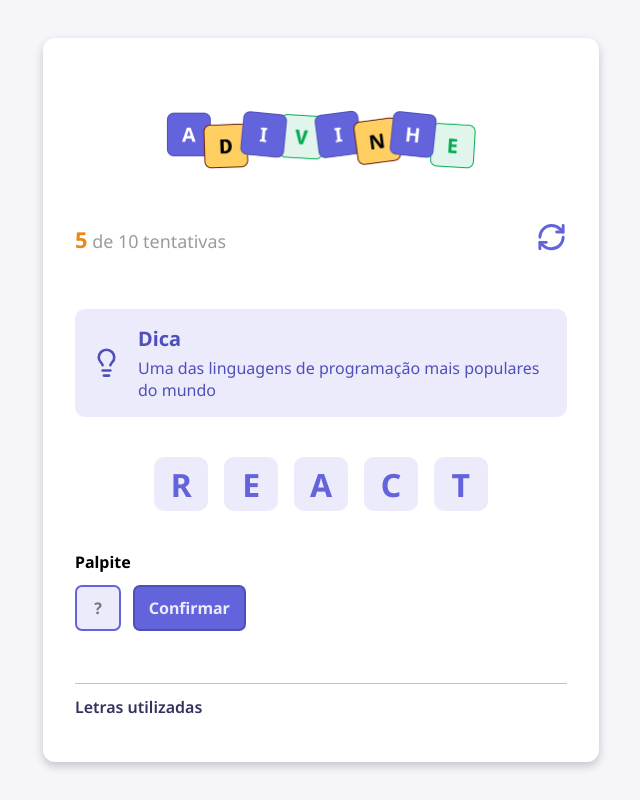
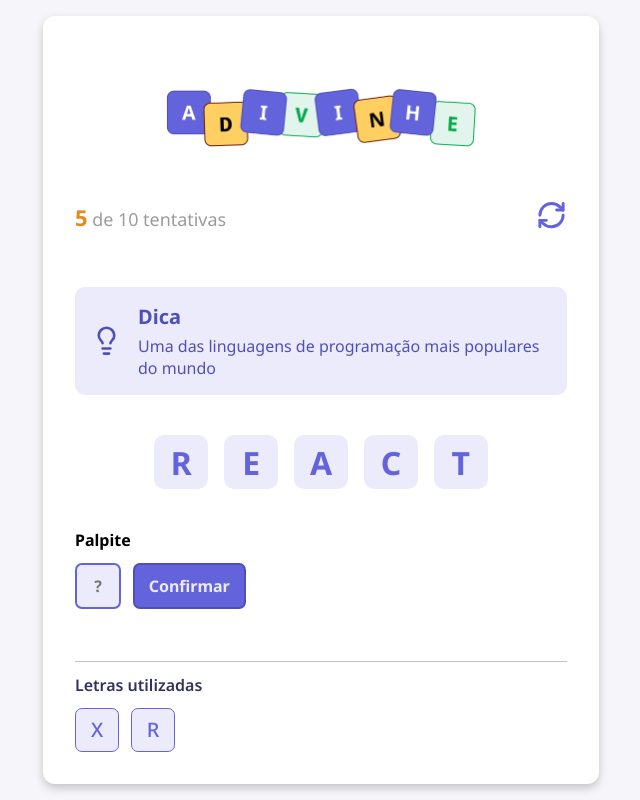
Before and after one commit to clara-nascie/jogo-de-adivinhacao, a React (Vite) app in the folder jogo-de-adivinhação-react/: page / in a window 1280 px wide. Shown: the whole page, without its empty margins (319-959 px from the left). Built offline with nearby package versions, Linux system fonts and the light colour scheme.

Commit message:
feat: support small size option in Letter and display used letters

```diff
--- a/jogo-de-adivinhação-react/src/Components/Letter/index.tsx
+++ b/jogo-de-adivinhação-react/src/Components/Letter/index.tsx
@@ -2,11 +2,17 @@ import styles from "./styles.module.css";
 
 type Props = {
   value?: string;
+  size?: "default" | "small";
 };
 
-export function Letter({ value = "" }: Props) {
+export function Letter({ value = "", size = "default" }: Props) {
   return (
-    <div className={styles.letter}>
+    <div
+      className={`
+      ${styles.letter}
+      ${size === "small" && styles.letterSmall}
+      `}
+    >
       <span>{value}</span>
     </div>
   );
--- a/jogo-de-adivinhação-react/src/Components/Letter/styles.module.css
+++ b/jogo-de-adivinhação-react/src/Components/Letter/styles.module.css
@@ -13,5 +13,13 @@
   display: flex;
   align-items: center;
   justify-content: center;
+}
 
+.letterSmall {
+  width: 2.75rem;
+  height: 2.75rem;
+  border-radius: 0.43rem;
+  font-size: 1.25rem;
+  font-weight: 500;
+  border: 1px solid #6363db;
 }
--- a/jogo-de-adivinhação-react/src/Components/LettersUsed/index.tsx
+++ b/jogo-de-adivinhação-react/src/Components/LettersUsed/index.tsx
@@ -1,10 +1,14 @@
-import styles from './styles.module.css';
-
+import styles from "./styles.module.css";
+import { Letter } from "../Letter";
 
 export function LettersUsed() {
-    return (
-        <div className={styles.lettersUsed}>
-            <h5>Letras utilizadas</h5>
-        </div>
-    );
+  return (
+    <div className={styles.lettersUsed}>
+      <h5>Letras utilizadas</h5>
+      <div>
+        <Letter value="x" size="small" />
+        <Letter value="r" size="small" />
+      </div>
+    </div>
+  );
 }
--- a/jogo-de-adivinhação-react/src/Components/LettersUsed/styles.module.css
+++ b/jogo-de-adivinhação-react/src/Components/LettersUsed/styles.module.css
@@ -10,3 +10,9 @@
   font-weight: 600;
   margin: 0.75rem 0;
 }
+
+.lettersUsed > div {
+  display: flex;
+  flex-wrap: wrap;
+  gap: 0.75rem;
+}
```
Lines whose indentation alone changed are shown as unchanged.
